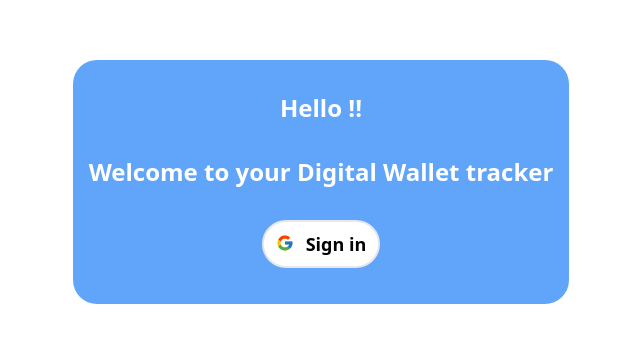
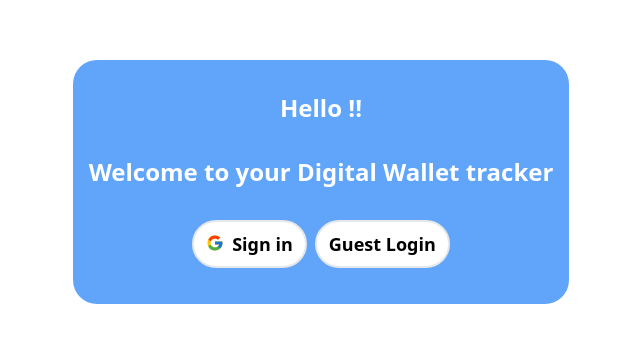
Before and after one commit to kabilansakthivelu/digital-wallet-tracker, a React (Create React App) app: page / in a window 1280 px wide. Shown: the part 218-560 px from the top of the page, without its empty margins (319-959 px from the left). Built offline with nearby package versions, Linux system fonts and the light colour scheme; no server answers.

Commit message:
Added Guest Login functionality

```diff
--- a/src/Components/Home.js
+++ b/src/Components/Home.js
@@ -15,7 +15,8 @@ const Home = () => {
         setModalOpen(false);
     }
 
-    const fullName = auth.currentUser.displayName.split(" ");
+    const guestUser = "Guest User";
+    const fullName = auth.currentUser.displayName ? auth.currentUser.displayName.split(" ") : guestUser.split(" ");
     const firstName = fullName[0];
 
     return (
--- a/src/Components/SignIn.js
+++ b/src/Components/SignIn.js
@@ -8,6 +8,12 @@ const signIn = () =>{
  firebase.auth().signInWithPopup(provider);
 }
 
+const guestLogin = () =>{
+    const email = process.env.REACT_APP_GUEST_EMAIL;
+    const password = process.env.REACT_APP_GUEST_PASSWORD;
+    firebase.auth().signInWithEmailAndPassword(email, password);
+}
+
 const SignIn = () => {
     return (
         <div className="flex justify-center items-center min-h-screen">
@@ -15,7 +21,8 @@ const SignIn = () => {
             <h1 className="p-4 text-2xl text-center font-bold text-white mt-4">Hello !!</h1>
             <h1 className="p-4 text-2xl text-center font-bold text-white">Welcome to your Digital Wallet tracker</h1>
             <div className="flex justify-center mb-5">
-            <button className="flex border-2 mt-4 mb-4 rounded-3xl px-3 py-2 hover:bg-blue-100 bg-white :text-black font-bold text-black text-lg" onClick={signIn}><FcGoogle className="mt-1 mr-3"/> Sign in</button>
+            <button className="flex border-2 mt-4 mb-4 rounded-3xl px-3 py-2 hover:bg-blue-100 bg-white :text-black font-bold text-black text-lg" onClick={signIn}><FcGoogle className="mt-1 mr-2"/> Sign in</button>
+            <button className="flex border-2 mt-4 mb-4 rounded-3xl px-3 py-2 ml-2 hover:bg-blue-100 bg-white :text-black font-bold text-black text-lg" onClick={guestLogin}>Guest Login</button>
             </div>
             </div>
         </div>
```
